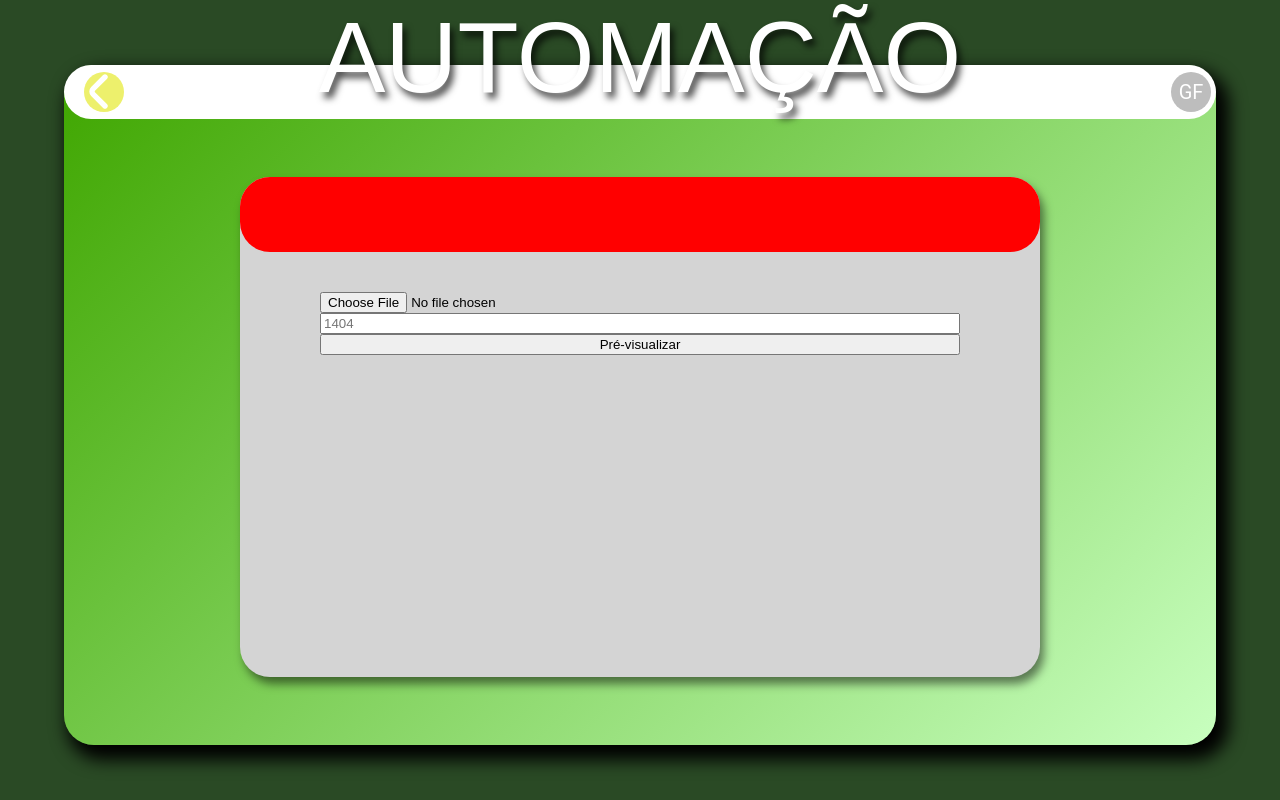
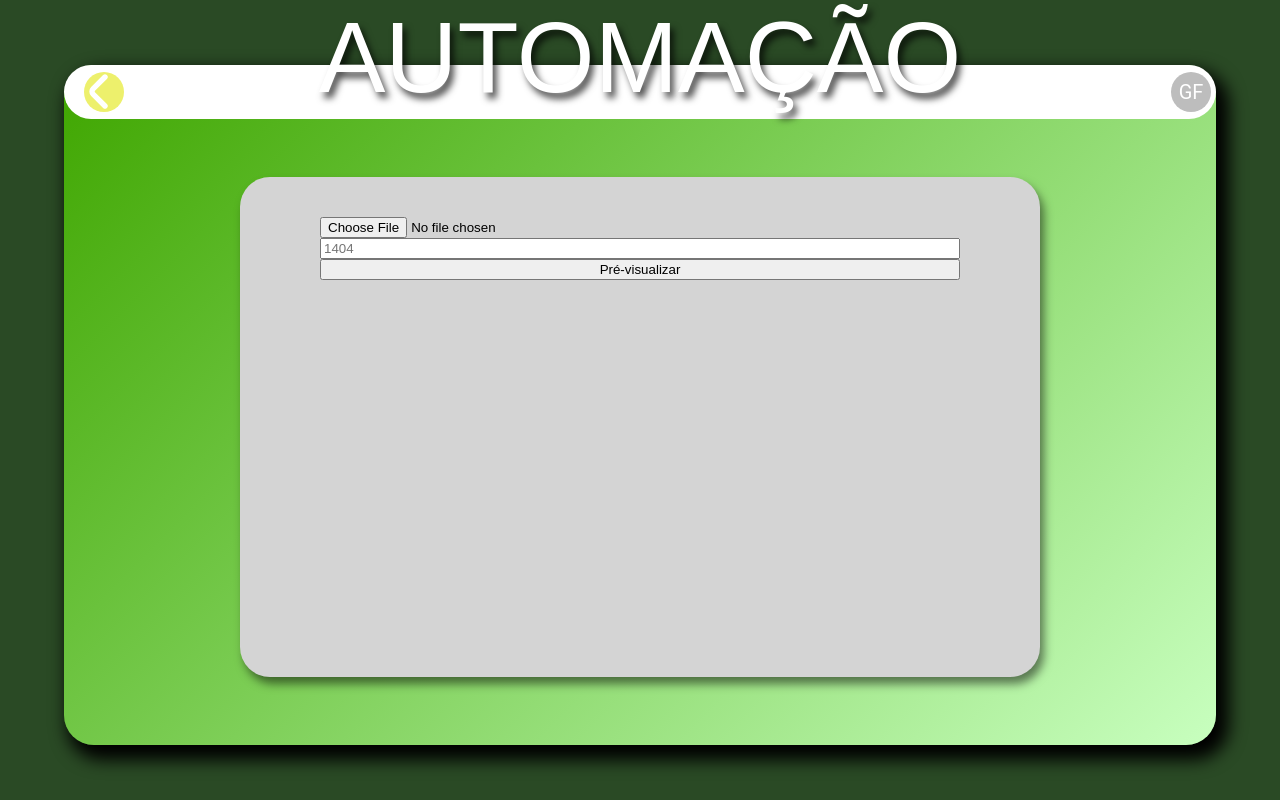
Before and after one commit to Hospital-Nipo-Brasileiro/front-react-app, a React (Create React App) app: page /automation in a window 1280 px wide. Built offline with nearby package versions, Linux system fonts and the light colour scheme.

Commit message:
[:recycle:] Removendo o particleJS

```diff
--- a/src/pages/automacaoUsuarios/AutomacaoUsuarios.jsx
+++ b/src/pages/automacaoUsuarios/AutomacaoUsuarios.jsx
@@ -89,8 +89,6 @@ function AutomacaoUsuarios() {
           </div>
           :
           <div className="form-send-user">
-            <div className="particle-js"/>
-
             <div className="deskmanager-users-preview">
               <div className='item-bar' id='item-bar-desk'>
                 <p className='span-itens3'>Nome</p>
--- a/src/pages/automacaoUsuarios/StyleAutomacaoUsuarios.css
+++ b/src/pages/automacaoUsuarios/StyleAutomacaoUsuarios.css
@@ -17,13 +17,6 @@
     background-color: transparent;
     display: flex;
     flex-direction: column;
-}
-
-.particle-js{
-    width: 100%;
-    height: 15%;
-    background-color: red;
-    border-radius: 30px;
 }
 
 .deskmanager-users-preview{
```
Also changed, not shown: src/pages/estoque/EstoqueTemp.jsx (+11 -3 lines).
